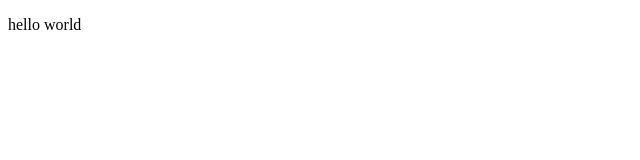
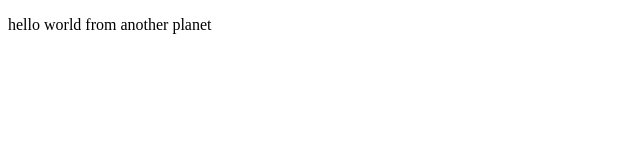
Before and after one commit to Qybi/aws-pipeline-test, a plain HTML site: page index.html in a window 1280 px wide. Shown: the whole page, without its empty margins (0-640 px from the left). Drawn offline with Linux system fonts and the light colour scheme.

Commit message:
edited message

```diff
--- a/index.html
+++ b/index.html
@@ -7,7 +7,7 @@
 </head>
 <body>
     <main>
-        <p>hello world</p>
+        <p>hello world from another planet</p>
     </main>
 </body>
 </html>
```
